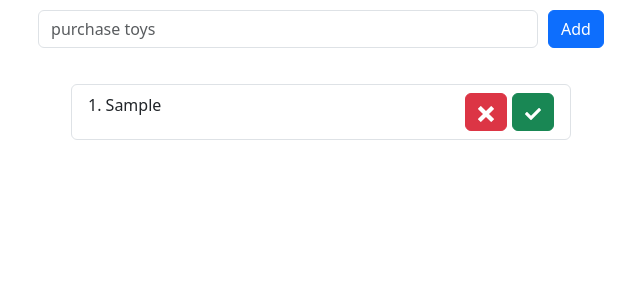
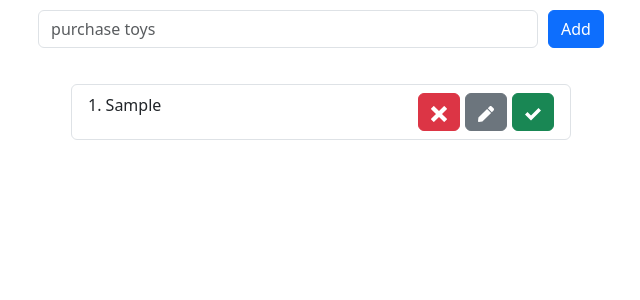
Before and after one commit to naitikp2002/todo-async, a React (Create React App) app: page / in a window 1280 px wide. Both pictures are taken after typing "Sample" into the empty fields and a click on the button "Add". Shown: the top 300 px of the page, without its empty margins (319-959 px from the left). Built offline with nearby package versions, Linux system fonts and the light colour scheme; the HTML template or start-up script is replaced by a standard one.

Commit message:
fixing update task feature

```diff
--- a/src/components/ListItem.js
+++ b/src/components/ListItem.js
@@ -1,16 +1,42 @@
-import { Button } from "react-bootstrap";
-import React from "react";
-import { ImCross } from "react-icons/im";
+import { Button, Modal } from "react-bootstrap";
+import React, { useState } from "react";
+import { ImCross, ImCheckmark } from "react-icons/im";
 import { FaCheck } from "react-icons/fa";
-import ListGroup from 'react-bootstrap/ListGroup';
+import { AiFillEdit } from "react-icons/ai";
+import { FaPen } from "react-icons/fa";
+import ListGroup from "react-bootstrap/ListGroup";
+import Example from "./Modal";
 const ListItem = ({ todos, setTodos }) => {
+  const [editedTask,setEditedTask]= useState(null);
+  const [show, setShow] = useState(false);
+  const handleClose = () => setShow(false);
+  const handleShow = () => setShow(true);
+
+  const handleUpdate =(todo) => {
+    handleShow();
+    // setTodos();
+    if (editedTask && todo.task !== editedTask) {
+        setTodos((prevTodos) =>
+          prevTodos.map((td) =>
+            td.id === todo.id ? { ...td, task: editedTask } : td
+          )
+        );
+    }
+  };
   const handleDelete = (id) => {
-      setTodos(todos.filter((todo) => todo.id!== id));
+    setTodos(todos.filter((todo) => todo.id !== id));
   };
   return (
-    <ListGroup as="ol" numbered style={{ minWidth: "500px" }} className="list-group">
+    <>
+      <Example editedTask={editedTask} setEditedTask={setEditedTask} show={show} setShow={setShow} handleClose={handleClose} handleShow={handleShow}/>
+      <ListGroup
+        as="ol"
+        numbered
+        style={{ minWidth: "500px" }}
+        className="list-group"
+      >
         {todos.map((todo) => (
-        <ListGroup.Item as="li" >
+          <ListGroup.Item as="li">
             {todo.task}
             <div
               style={{
@@ -19,19 +45,26 @@ const ListItem = ({ todos, setTodos }) => {
                 alignItems: "center",
                 float: "right",
                 gap: "5px",
-              marginLeft: "10px"
+                marginLeft: "10px",
               }}
             >
-            <Button variant="danger" onClick={(e)=>handleDelete(todo.id)}>
+              <Button variant="danger" onClick={(e) => handleDelete(todo.id)}>
                 <ImCross />
               </Button>
+              <Button
+                variant="secondary"
+                onClick={(e) => handleUpdate(todo)}
+              >
+                <FaPen />
+              </Button>
               <Button variant="success">
-              <FaCheck />
+                <ImCheckmark />
               </Button>
             </div>
           </ListGroup.Item>
         ))}
       </ListGroup>
+    </>
   );
 };
 
--- /dev/null
+++ b/src/components/Modal.js
@@ -0,0 +1,46 @@
+import { useState } from 'react';
+import Button from 'react-bootstrap/Button';
+import Form from 'react-bootstrap/Form';
+import Modal from 'react-bootstrap/Modal';
+
+function Example({editedTask,setEditedTask,show,setShow, handleClose,handleShow} ) {
+    const handleUpdate=(e) => {
+        e.preventDefault();
+        setEditedTask(editedTask)
+        handleShow();
+    }
+
+  return (
+    <>
+      <Modal show={show} onHide={handleClose}>
+        <Modal.Header closeButton>
+          <Modal.Title>Modal heading</Modal.Title>
+        </Modal.Header>
+        <Modal.Body>
+          <Form>
+            <Form.Group className="mb-3" controlId="exampleForm.ControlInput1">
+              <Form.Label>Edit Todo</Form.Label>
+              <Form.Control
+                type="text"
+                placeholder="purchase Toys"
+                value={editedTask}
+                onChange={(event) => {setEditedTask(event.target.value)}}
+                // autoFocus
+              />
+            </Form.Group>
+          </Form>
+        </Modal.Body>
+        <Modal.Footer>
+          <Button variant="secondary" onClick={handleClose}>
+            Close
+          </Button>
+          <Button variant="primary" onClick={handleUpdate}>
+            Save Changes
+          </Button>
+        </Modal.Footer>
+      </Modal>
+    </>
+  );
+}
+
+export default Example;
```
Lines whose indentation alone changed are shown as unchanged.
